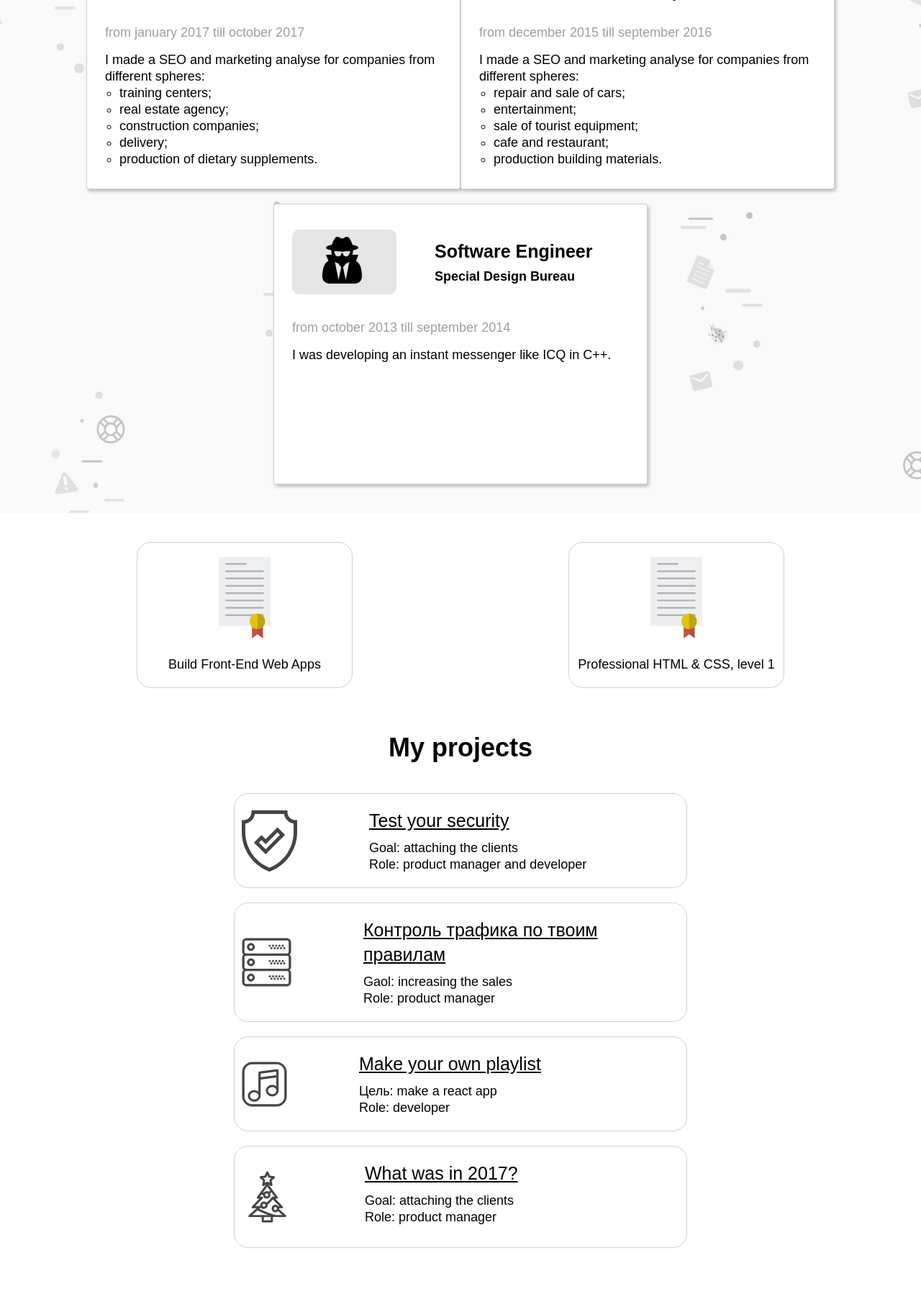
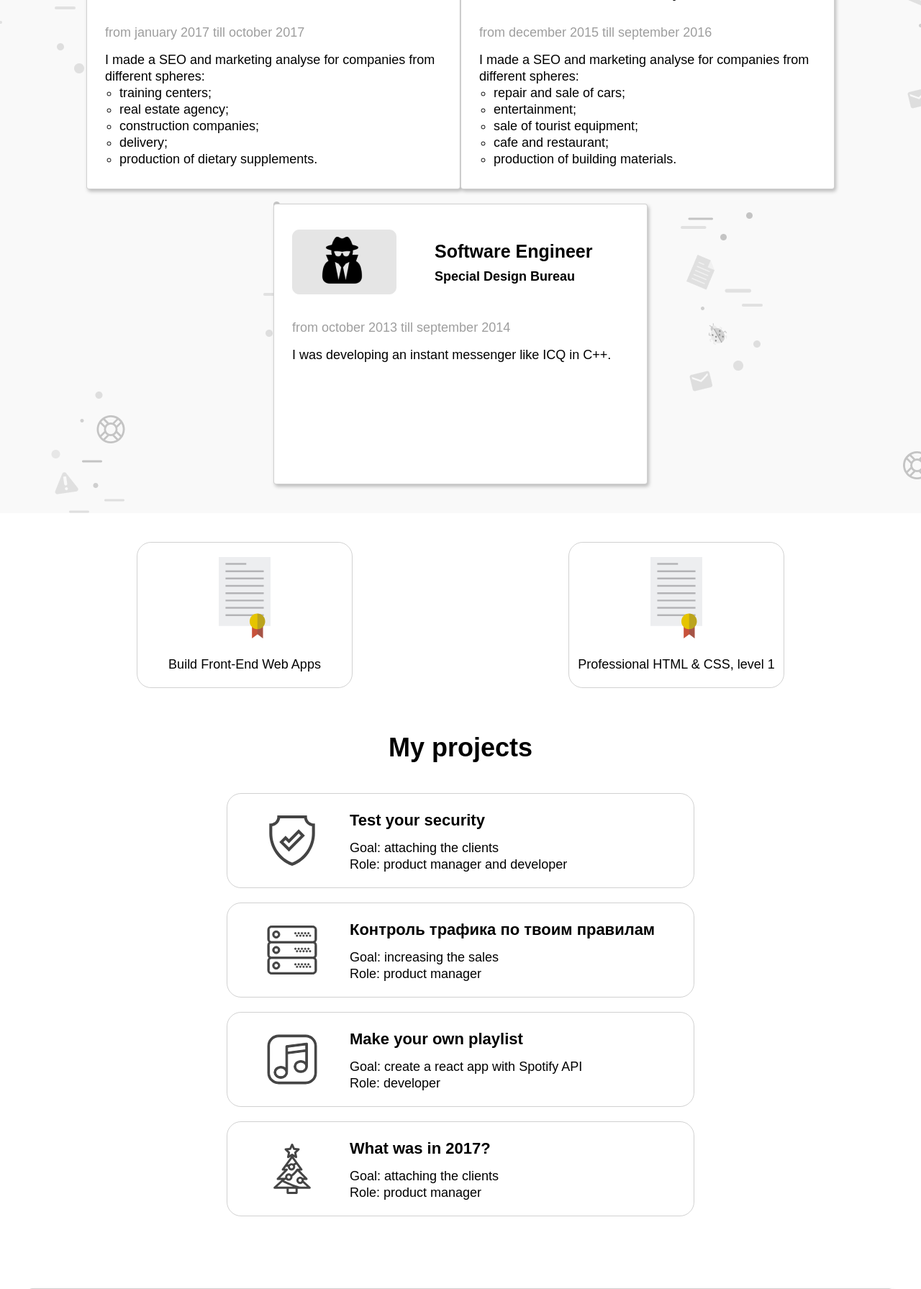
Before and after one commit to VanillaWulf/cv-old, a PHP site: page / in a window 1280 px wide. Shown: the part 1312-3103 px from the top of the page at 72% size. Run offline with PHP 8.4, Linux system fonts and the light colour scheme.

Commit message:
блок проектов

```diff
--- a/css/style.css
+++ b/css/style.css
@@ -58,8 +58,13 @@ body {
 
 .skills-item__header,
 .experience__item--header,
-.projects__item--link {
+.projects__item--header {
     font-size: 25px;
+    line-height: 34px;
+}
+
+.projects__item--header {
+    font-size: 22px;
     line-height: 34px;
 }
 
@@ -91,33 +96,30 @@ body {
 /*links*/
 
 .header__contacts--link,
-.certificates__item--link {
+.certificates__item--link,
+.projects__item--link {
     color: #000000;
     text-decoration: none;
 }
 
 .header__contacts--link:hover,
 .header__contacts--link:focus,
-.certificates__item--link:hover,
-.certificates__item--link:focus,
 .experience__item--link:hover,
 .experience__item--link:focus,
-.projects__item--link:hover,
-.projects__item--link:focus,
 .footer__social-item--link:hover,
 .footer__social-item--link:focus {
     opacity: 0.6;
 }
 
 .header__contacts--link:active,
+.experience__item--link:active,
 .certificates__item--link:active,
 .projects__item--link:active,
 .footer__social-item--link:active {
     opacity: 0.2;
 }
 
-.experience__item--link,
-.projects__item--link {
+.experience__item--link {
     color: inherit;
 }
 
@@ -195,25 +197,29 @@ body {
     height: 113px;
 }
 
-.projects__item--test-security-ico {
-    width: 77px;
-    height: 85px;
+.projects__item--ico {
+    width: 70px;
+    height: 70px;
 }
+/*.projects__item--test-security-ico {*/
+    /*width: 70px;*/
+    /*height: 70px;*/
+/*}*/
 
-.projects__item--hardware-ico {
-    width: 69px;
-    height: 68px;
-}
+/*.projects__item--hardware-ico {*/
+    /*width: 70px;*/
+    /*height: 70px;*/
+/*}*/
 
-.projects__item--music-player-ico {
-    width: 63px;
-    height: 63px;
-}
+/*.projects__item--music-player-ico {*/
+    /*width: 70px;*/
+    /*height: 70px;*/
+/*}*/
 
-.projects__item--new-year-ico {
-    width: 71px;
-    height: 100px;
-}
+/*.projects__item--new-year-ico {*/
+    /*width: 70px;*/
+    /*height: 70px;*/
+/*}*/
 
 .footer__social-item {
     border-radius: 50% 50%;
@@ -456,8 +472,19 @@ body {
     margin: 0 0 100px;
 }
 
-.projects__item {
-    width: 630px;
+/*.projects__item {*/
+    /*width: 650px;*/
+    /*margin: 0 auto 20px;*/
+    /*padding: 20px 10px;*/
+    /*display: flex;*/
+    /*border: 1px solid rgba(0, 0, 0, 0.18);*/
+    /*border-radius: 20px 20px;*/
+    /*box-sizing: border-box;*/
+    /*font: inherit;*/
+/*}*/
+
+.projects__item--link {
+    width: 650px;
     margin: 0 auto 20px;
     padding: 20px 10px;
     display: flex;
@@ -466,11 +493,21 @@ body {
     box-sizing: border-box;
 }
 
-.projects__item--ico {
-    margin: auto 100px auto 0;
+.projects__item--container{
+    width: 160px;
+    display: flex;
 }
 
-.projects__item--link {
+.projects__item--description {
+    width: 450px;
+}
+
+.projects__item--ico {
+    display: block;
+    margin: auto;
+}
+
+.projects__item--header {
     display: block;
     margin: 0 0 10px;
 }
--- a/index.html
+++ b/index.html
@@ -141,7 +141,7 @@
                         <li class="experience__item--item">entertainment;</li>
                         <li class="experience__item--item">sale of tourist equipment;</li>
                         <li class="experience__item--item">cafe and restaurant;</li>
-                        <li class="experience__item--item">production building materials.</li>
+                        <li class="experience__item--item">production of building materials.</li>
                     </ul>
                 </li>
                 <li class="experience__item">
@@ -180,36 +180,52 @@
             <h2 class="section-header">My projects</h2>
             <ul class="projects__list">
                 <li class="projects__item">
+                    <a class="projects__item--link" href="https://test-security-2018.herokuapp.com" target="_blank">
+                        <div class="projects__item--container">
                             <img class="projects__item--ico projects__item--test-security-ico" src="img/test-security-ico.svg" alt="test-security-ico">
+                        </div>
                         <div class="projects__item--description">
-                        <a class="projects__item--link" href="https://test-security-2018.herokuapp.com" target="_blank">Test your security</a>
+                            <h3 class="projects__item--header">Test your security</h3>
                             <p class="projects__item--content">Goal: attaching the clients</p>
                             <p class="projects__item--content">Role: product manager and developer</p>
                         </div>
+                    </a>
                 </li>
                 <li class="projects__item">
+                    <a class="projects__item--link" href="https://hardware.ideco.ru/" target="_blank">
+                        <div class="projects__item--container">
                             <img class="projects__item--ico projects__item--hardware-ico" src="img/hardware-ico.svg" alt="hardware-ico">
+                        </div>
                         <div class="projects__item--description">
-                        <a class="projects__item--link" href="https://hardware.ideco.ru/" target="_blank">Контроль трафика по твоим правилам</a>
-                        <p class="projects__item--content">Gaol: increasing the sales</p>
+                            <h3 class="projects__item--header">Контроль трафика по твоим правилам</h3>
+                            <p class="projects__item--content">Goal: increasing the sales</p>
                             <p class="projects__item--content">Role: product manager</p>
                         </div>
+                    </a>
                 </li>
                 <li class="projects__item">
+                    <a class="projects__item--link" href="https://salty-cliffs-43069.herokuapp.com/" target="_blank">
+                        <div class="projects__item--container">
                             <img class="projects__item--ico projects__item--music-player-ico" src="img/music-player-ico.svg" alt="music-player-ico">
+                        </div>
                         <div class="projects__item--description">
-                        <a class="projects__item--link" href="https://salty-cliffs-43069.herokuapp.com/" target="_blank">Make your own playlist</a>
-                        <p class="projects__item--content">Цель: make a react app</p>
+                            <h3 class="projects__item--header">Make your own playlist</h3>
+                            <p class="projects__item--content">Goal: create a react app with Spotify API</p>
                             <p class="projects__item--content">Role: developer</p>
                         </div>
+                    </a>
                 </li>
                 <li class="projects__item">
+                    <a class="projects__item--link" href="https://newyear.ideco.ru/" target="_blank">
+                        <div class="projects__item--container">
                             <img class="projects__item--ico projects__item--new-year-ico" src="img/new-year-ico.svg" alt="new-year-ico">
+                        </div>
                         <div class="projects__item--description">
-                        <a class="projects__item--link" href="https://newyear.ideco.ru/" target="_blank">What was in 2017?</a>
+                            <h3 class="projects__item--header">What was in 2017?</h3>
                             <p class="projects__item--content">Goal: attaching the clients</p>
                             <p class="projects__item--content">Role: product manager</p>
                         </div>
+                    </a>
                 </li>
             </ul>
         </section>
```
Also changed, not shown: other parts of css/style.css (+43 -17 lines), rus.html (+22 -6 lines). Lines whose indentation alone changed are shown as unchanged.
